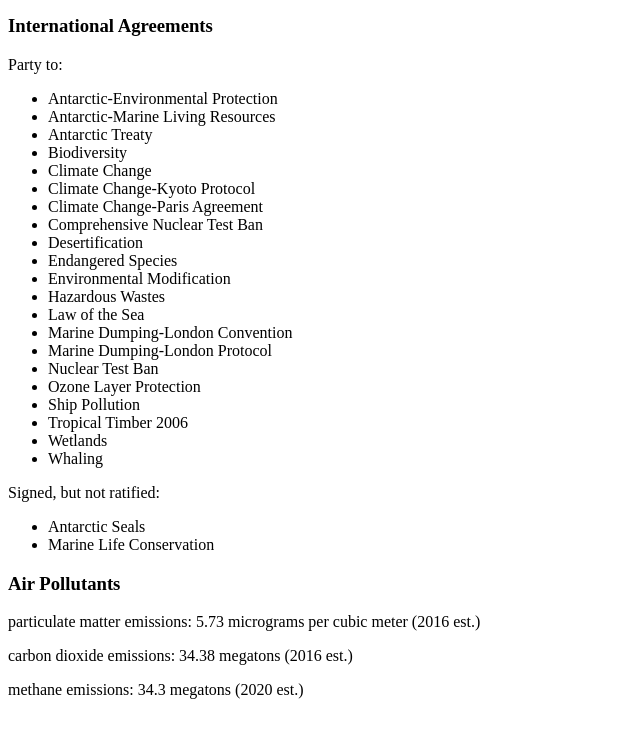
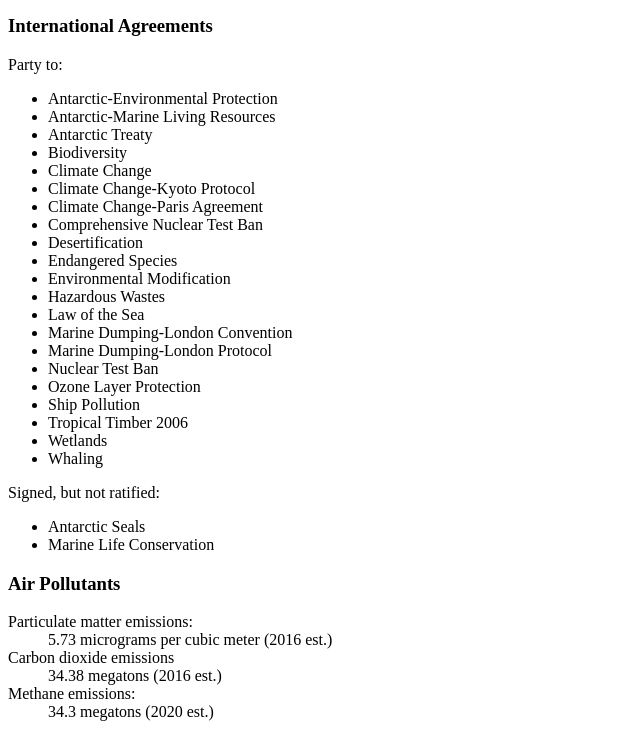
Before and after one commit to baileygriggs/new-zealand, a plain HTML site: page index.html in a window 1280 px wide. Shown: the part 2499-3236 px from the top of the page, without its empty margins (0-640 px from the left). Before the commit the page ends 3214 px from the top, so only its background shows below. Drawn offline with Linux system fonts and the light colour scheme.

Commit message:
defintino list

```diff
--- a/index.html
+++ b/index.html
@@ -171,9 +171,15 @@
 
       <!-- Subsection Three -->
       <h3>Air Pollutants</h3>
-        <p>particulate matter emissions: 5.73 micrograms per cubic meter (2016 est.)
-        <p>carbon dioxide emissions: 34.38 megatons (2016 est.)
-        <p>methane emissions: 34.3 megatons (2020 est.)
+        <dl>
+          <dt>Particulate matter emissions:</dt>
+          <dd>5.73 micrograms per cubic meter (2016 est.)</dd>
+          <dt>Carbon dioxide emissions</dt>
+          <dd>34.38 megatons (2016 est.)</dd>
+          <dt>Methane emissions:</dt>
+          <dd>34.3 megatons (2020 est.)</dd>
+        </dl>
+
 
 
 </main>
```
